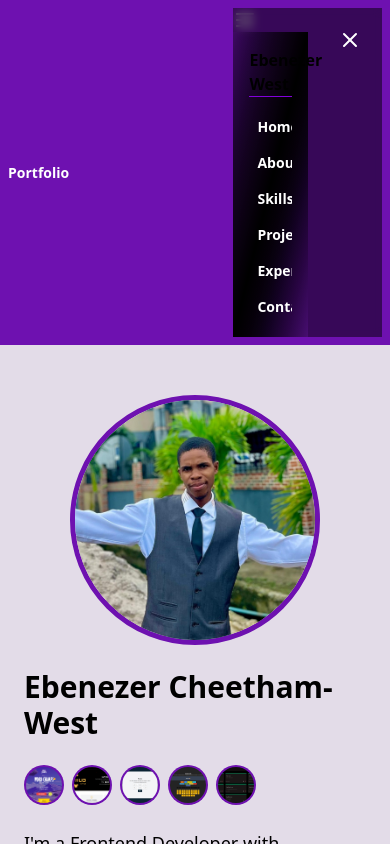
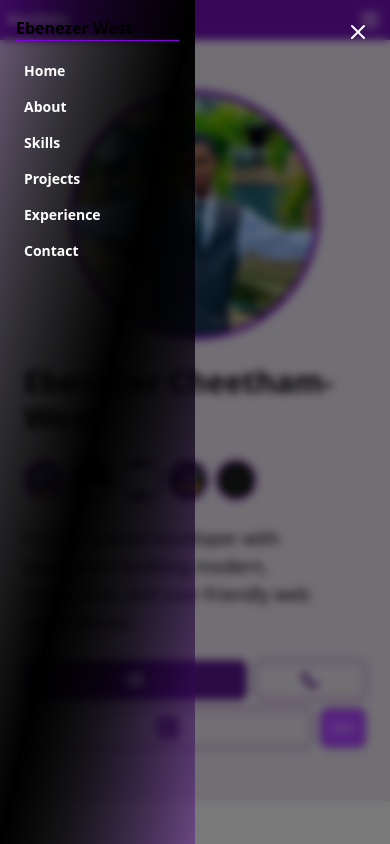
Before and after one commit to k1ngniizar/portfolio, a React (Vite) app: page / in a window 390 px wide. Both pictures are taken after a click on the icon 370 px from the left and 20 px from the top of the page. Shown: the top 844 px of the page. Built offline with nearby package versions, Linux system fonts and the light colour scheme.

Commit message:
fixed navbar again

```diff
--- a/components/Header/Header.jsx
+++ b/components/Header/Header.jsx
@@ -44,7 +44,7 @@ function Header() {
         {
           isMenuOpen && (
             <div
-            className="flex flex-col animate-  w-full h-full bottom-0 left-0 right-0 top-0 z-50 sm:hidden">
+            className="flex flex-col fixed  w-full h-full bottom-0 left-0 right-0 top-0 z-50 sm:hidden">
             <div className="w-full h-full bg-black/50 backdrop-blur-xs inset-0 absolute" />
             <button onClick={() => setIsMenuOpen(false)} className="absolute top-5 right-5">
               <X className=" text-white" />
```
